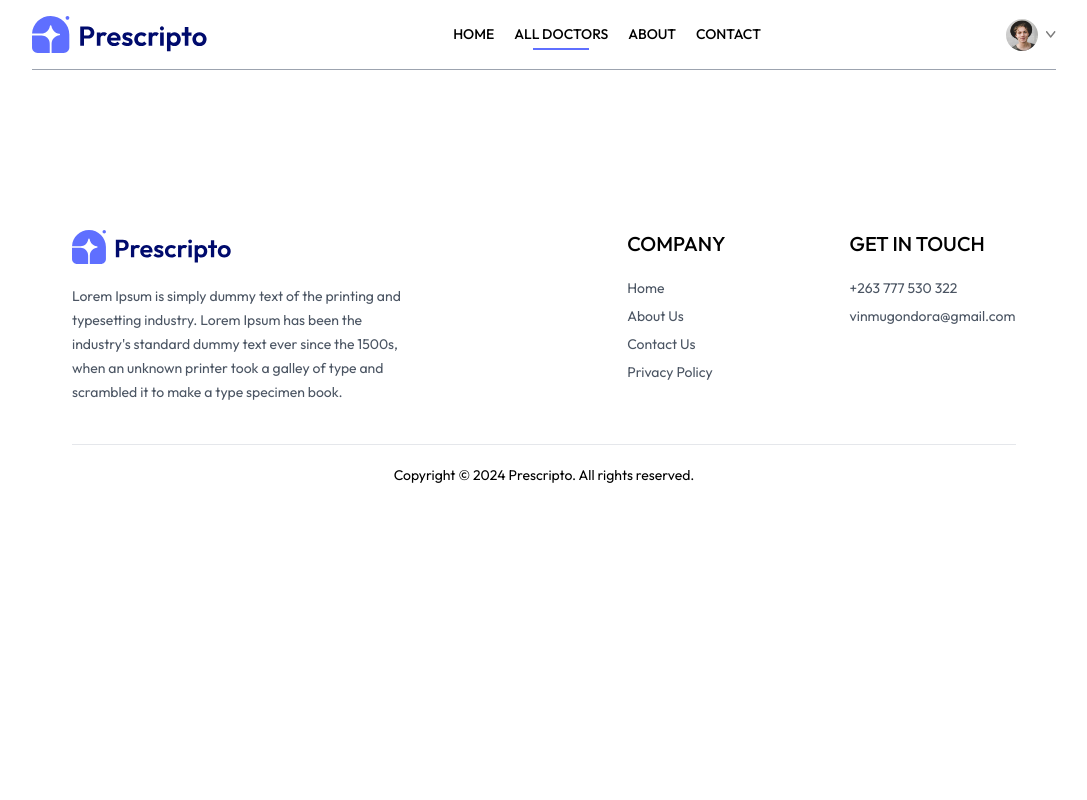
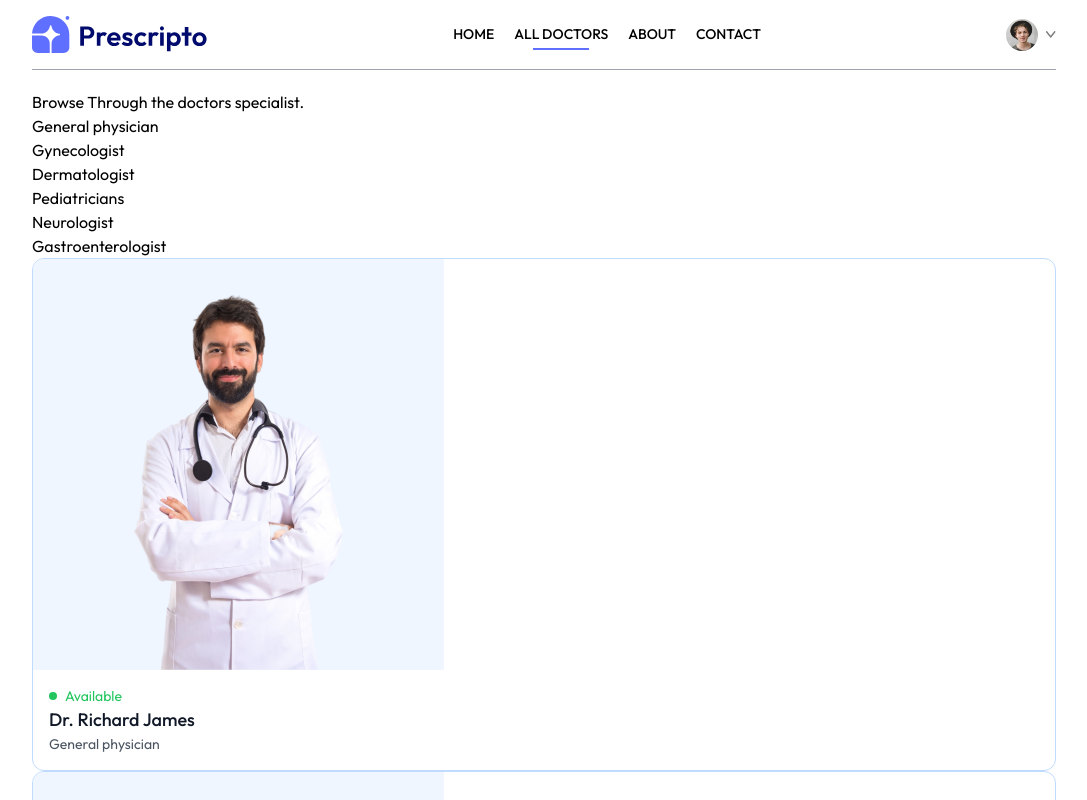
Before and after one commit to VincentMugondora/prescripto, a React (Vite) app in the folder frontend/: page /doctors in a window 1280 px wide. Shown: the top 800 px of the page, without its empty margins (96-1183 px from the left). Built offline with nearby package versions, Linux system fonts and the light colour scheme.

Commit message:
"Updated App.jsx to remove duplicate route and added speciality handling in Doctors.jsx"

```diff
--- a/frontend/src/App.jsx
+++ b/frontend/src/App.jsx
@@ -16,8 +16,9 @@
       <Navbar />
       <Routes>
         <Route path="/" element={<Home />} />
-        <Route path="/" element={<Home />} />
-        <Route path="/doctors/:speciality" element={<Doctors />} />
+        <Route path="/doctors" element={<Doctors />} />
+        <Route path="/doctors/:speciality" element={<Doctors />} />{" "}
+        {/* Handle dynamic speciality */}
         <Route path="/login" element={<Login />} />
         <Route path="/about" element={<About />} />
         <Route path="/contact" element={<Contact />} />
--- a/frontend/src/pages/Doctors.jsx
+++ b/frontend/src/pages/Doctors.jsx
@@ -1,18 +1,31 @@
-import { useContext } from 'react'
-import { useParams } from 'react-router-dom'
+import { useContext, useEffect, useState } from "react";
+import { useParams, useNavigate } from "react-router-dom";
 import { AppContext } from "../context/AppContext";
 
 const Doctors = () => {
+  const { speciality } = useParams();
+  const navigate = useNavigate();
+  const { doctors } = useContext(AppContext);
+  const [filteredDoctors, setFilteredDoctors] = useState([]);
 
-  const { speciality } = useParams()
-
-  const {doctors} = useContext(AppContext)
+  useEffect(() => {
+    if (speciality) {
+      setFilteredDoctors(
+        doctors.filter(
+          (doc) => doc.speciality.toLowerCase() === speciality.toLowerCase()
+        )
+      );
+    } else {
+      setFilteredDoctors(doctors);
+    }
+  }, [speciality, doctors]);
 
   return (
     <div>
       <p>Browse Through the doctors specialist.</p>
       <div>
         <div>
+          {/* List of specialties */}
           <p>General physician</p>
           <p>Gynecologist</p>
           <p>Dermatologist</p>
@@ -21,13 +34,28 @@
           <p>Gastroenterologist</p>
         </div>
         <div>
-          {
-
-          }
+          {/* Render filtered doctors */}
+          {filteredDoctors.map((item) => (
+            <div
+              onClick={() => navigate(`/appointment/${item._id}`)} // Navigate to appointment page
+              className="border border-blue-200 rounded-xl overflow-hidden cursor-pointer hover:translate-y-[-10px] transition-all duration-500"
+              key={item._id} // Use unique id for key
+            >
+              <img className="bg-blue-50" src={item.image} alt={item.name} />
+              <div className="p-4">
+                <div className="flex items-center gap-2 text-sm text-center text-green-500">
+                  <p className="w-2 h-2 bg-green-500 rounded-full"></p>
+                  <p>Available</p>
+                </div>
+                <p className="text-gray-900 text-lg font-medium">{item.name}</p>
+                <p className="text-gray-600 text-sm">{item.speciality}</p>
+              </div>
+            </div>
+          ))}
         </div>
       </div>
     </div>
   );
-}
+};
 
-export default Doctors
+export default Doctors;
```
